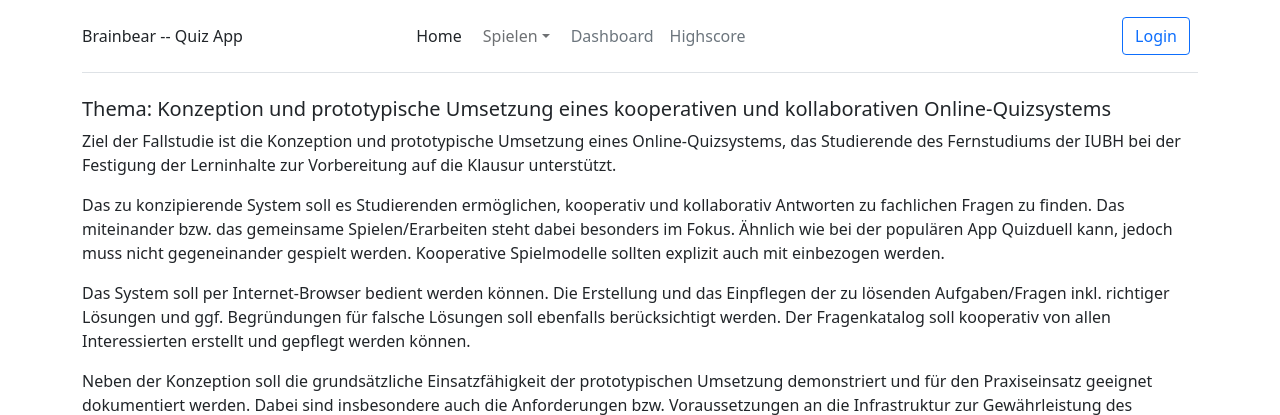
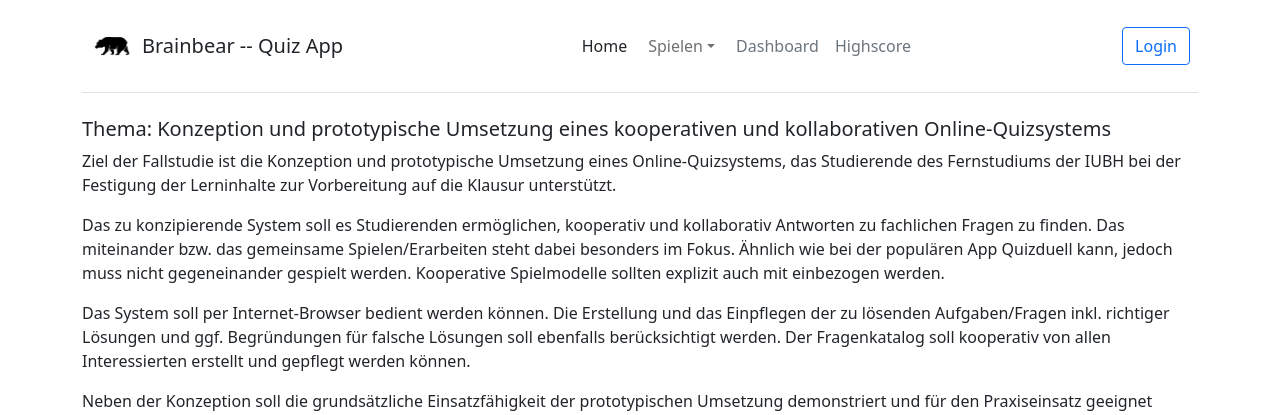
Before and after one commit to lomma01/isef-brainbear, a Flask app: page /about2 in a window 1280 px wide. Shown: the top 415 px of the page. Run offline with Flask 2, Linux system fonts and the light colour scheme.

Commit message:
Log ist eingefügt und sieht ganz gut aus

```diff
--- a/templates/layout.html
+++ b/templates/layout.html
@@ -17,7 +17,11 @@
     <!-- Header, Link: https://getbootstrap.com/docs/5.1/examples/headers/ -->
     <div class="container">
         <header class="d-flex flex-wrap align-items-center justify-content-center justify-content-md-between py-3 mb-4 border-bottom">
-            Brainbear -- Quiz App
+          <a href="/" class="d-flex align-items-center mb-3 mb-md-0 me-md-auto text-dark text-decoration-none">
+            <!--svg class="bi me-2" width="40" height="32"><use xlink:href="#bootstrap"></use></!--svg-->
+            <img src="/static/Animal_Bear_1 copy 21.png" width="60" height="60">
+            <span class="fs-5">Brainbear -- Quiz App</span>
+          </a>
           <ul class="nav col-12 col-md-auto mb-2 justify-content-center mb-md-0">
             {% if userinfo %}
             <li><a href="home" class="nav-link px-2 link-dark">Home</a></li>
```
Also changed, not shown: static/Animal_Bear_1 copy 21.png (added).
